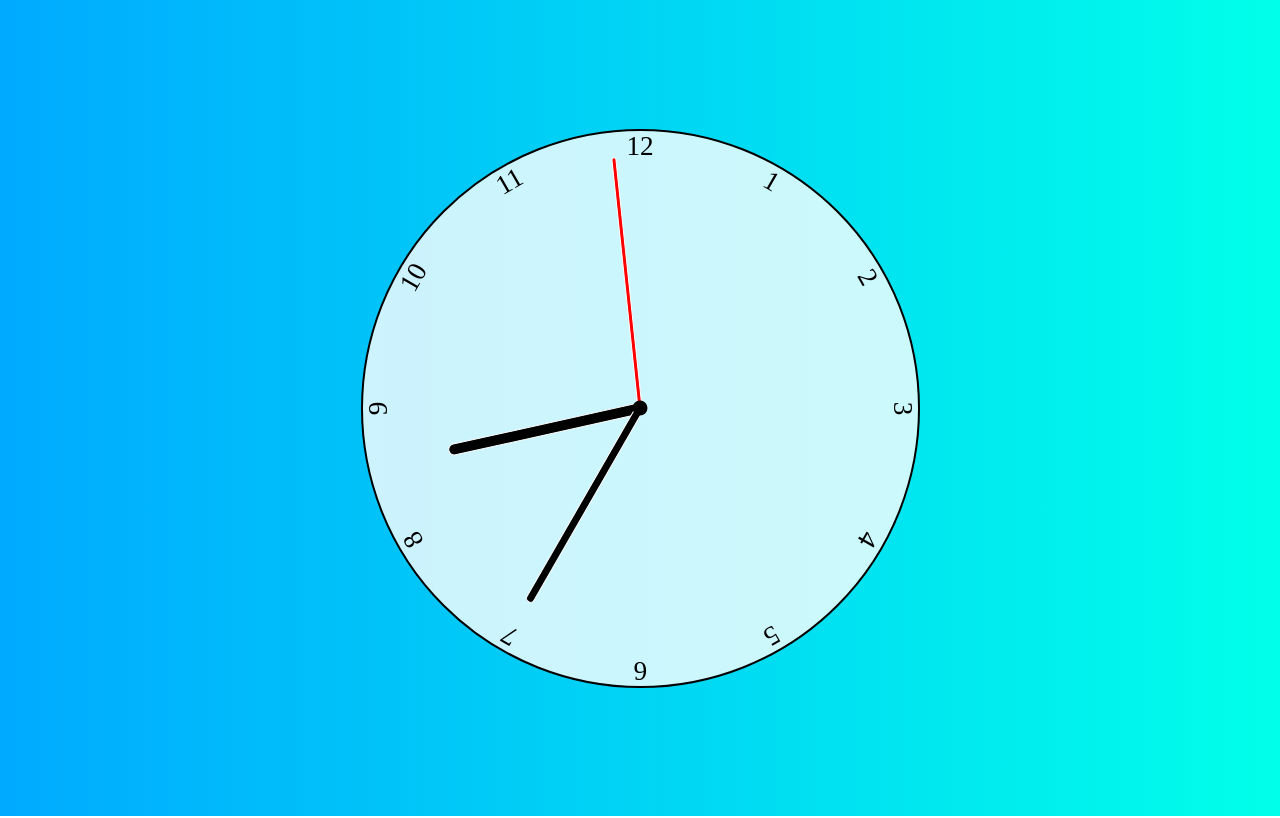
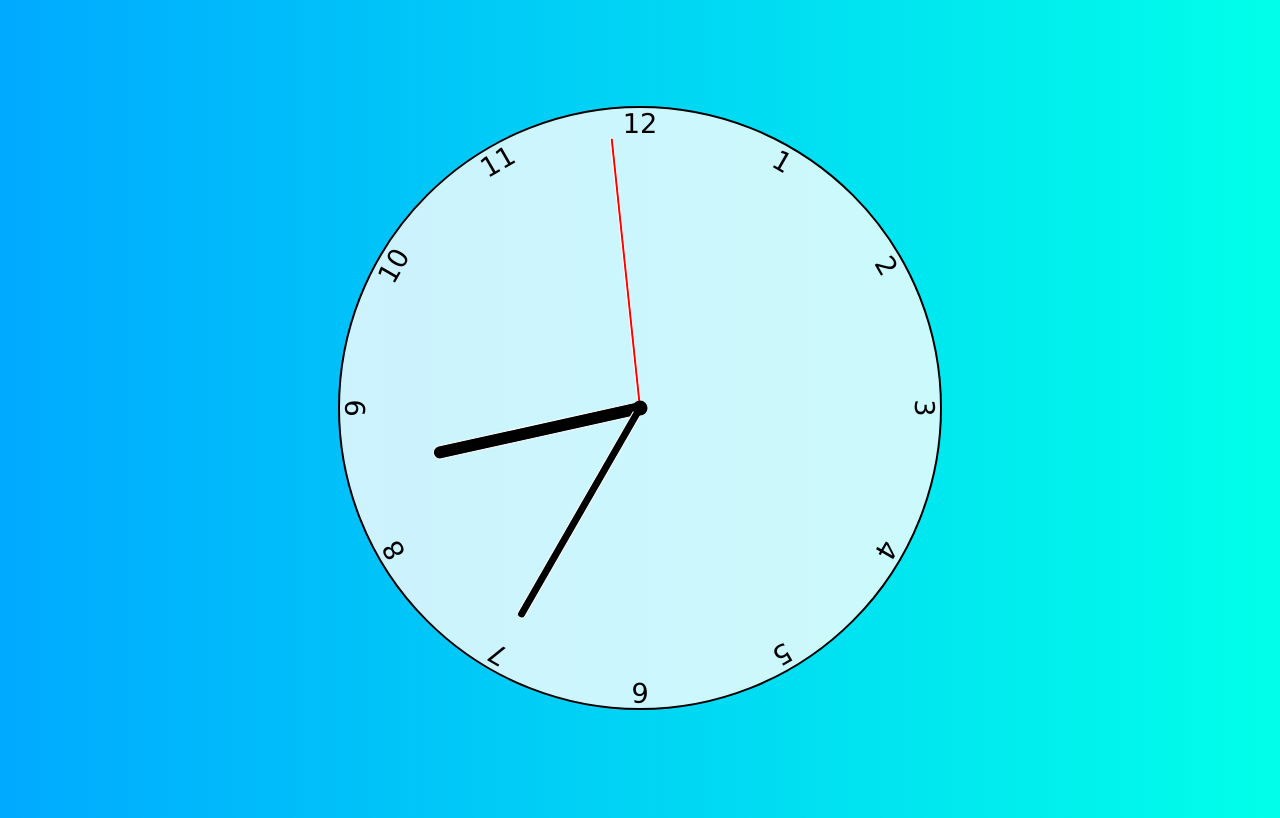
Before and after one commit to MinMitCoder/Clock, a plain HTML site: page index.html in a window 1280 px wide. Drawn offline with Linux system fonts and the light colour scheme.

Commit message:
Update style.css

```diff
--- a/style.css
+++ b/style.css
@@ -1,6 +1,6 @@
 *, *::after *::before {
     box-sizing: border-box;
-    font-family: 'Times New Roman', Times, serif
+    font-family: Verdana, Geneva, Tahoma, sans-serif;
 }
 
 body {
@@ -10,11 +10,12 @@ body {
     align-items: center;
     min-height: 100vh;
     overflow: hidden;
+    font-family: Verdana, Geneva, Tahoma, sans-serif;
 }
 
 .clock {
-    width: 555px;
-    height: 555px;
+    width: 600px;
+    height: 600px;
     background-color: rgba(255, 255, 255, .8);
     border-radius: 50%;
     border: 2px solid black;
@@ -71,7 +72,7 @@ body {
 }
 
 .clock .hand.second {
-    width: 3px;
+    width: 2px;
     height: 45%;
     background-color: red;
 }
@@ -83,7 +84,7 @@ body {
 }
 
 .clock .hand.hour {
-    width: 10px;
+    width: 12px;
     height: 35%;
     background-color: black;
 }
```
